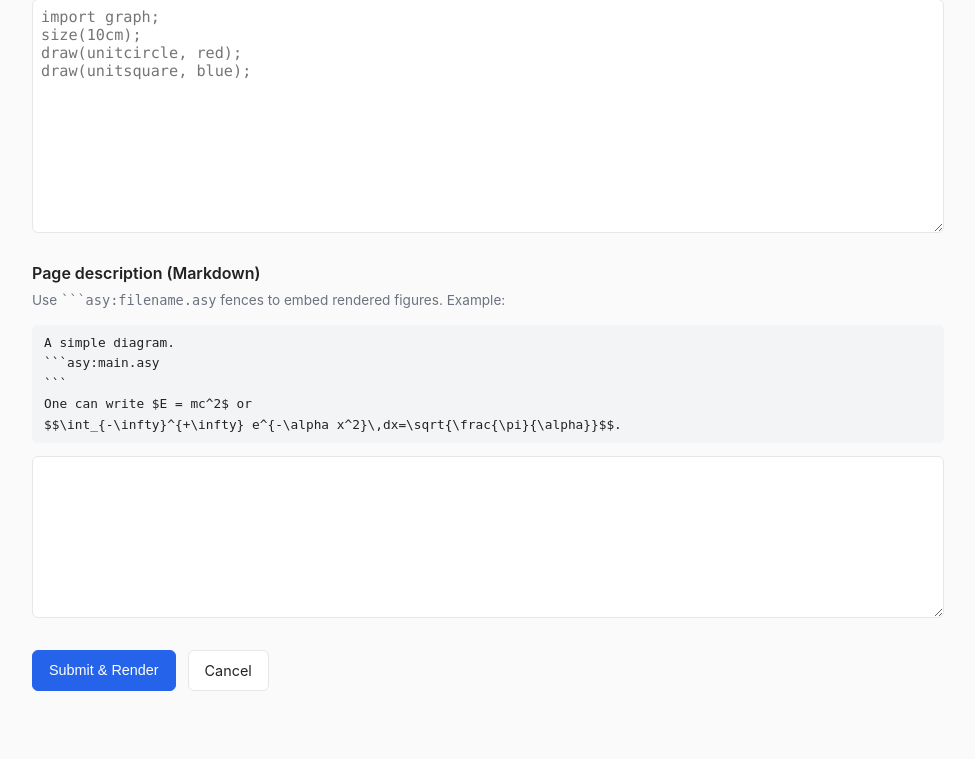
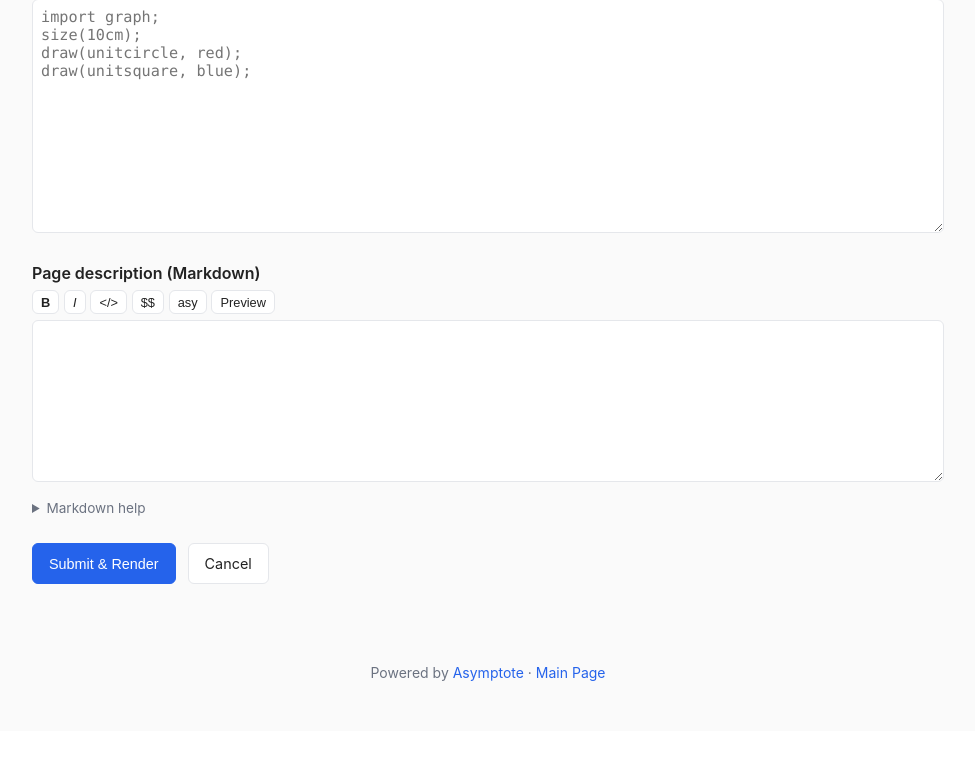
Before and after one commit to vectorgraphics/asymptote-wiki, a Flask app: page /new in a window 1280 px wide. Shown: the part 601-1360 px from the top of the page, without its empty margins (152-1127 px from the left). After the commit the page ends 1282 px from the top, so only its background shows below. Run offline with Flask 3, Linux system fonts and the light colour scheme; parts of the project's set-up code (start-up, migrations or seed data) failed here and were passed over; some libraries are stand-ins or nearby versions.

Commit message:
Add markdown toolbar and live preview to edit form
- Toolbar buttons: bold, italic, inline code, math block, asy fence
- Preview toggle renders markdown with basic styling (no external lib
  needed -- lightweight regex-based renderer for common tokens)
- Asy fences shown as placeholder boxes in preview
- Collapsible 'Markdown help' section replaces the old inline hint

````diff
--- a/static/style.css
+++ b/static/style.css
@@ -329,6 +329,33 @@ footer {
     color: #166534;
 }
 
+/* Markdown toolbar + preview */
+.md-toolbar {
+    display: flex;
+    gap: 0.3rem;
+    margin-bottom: 0.4rem;
+}
+.md-btn { font-size: 0.8rem; padding: 0.2rem 0.5rem; }
+.md-preview {
+    border: 1px solid var(--color-border, #e5e7eb);
+    border-radius: var(--radius, 6px);
+    padding: 0.75rem 1rem;
+    margin-top: 0.5rem;
+    background: #fafafa;
+    min-height: 3rem;
+}
+.md-preview .asy-placeholder {
+    background: #f0f9ff;
+    border: 1px dashed #93c5fd;
+    padding: 0.5rem;
+    border-radius: 4px;
+    font-family: monospace;
+    font-size: 0.85rem;
+    color: #2563eb;
+}
+.md-hint { margin-top: 0.5rem; font-size: 0.85rem; color: #6b7280; }
+.md-hint summary { cursor: pointer; }
+
 /* Search */
 .search-form {
     display: flex;
--- a/templates/edit.html
+++ b/templates/edit.html
@@ -63,17 +63,22 @@ draw(unitsquare, blue);">{{ '' }}</textarea>
 
     <div class="form-group">
         <label for="page_md">Page description (Markdown)</label>
-        <p class="hint">
-            Use <code>```asy:filename.asy</code> fences to embed rendered figures.
-            Example:
-        </p>
-        <pre class="hint-block">A simple diagram.
-```asy:main.asy
-```
-One can write $E = mc^2$ or
-$$\int_{-\infty}^{+\infty} e^{-\alpha x^2}\,dx=\sqrt{\frac{\pi}{\alpha}}$$.
-</pre>
+        <div class="md-toolbar">
+            <button type="button" class="btn btn-sm md-btn" data-md="bold" title="Bold"><strong>B</strong></button>
+            <button type="button" class="btn btn-sm md-btn" data-md="italic" title="Italic"><em>I</em></button>
+            <button type="button" class="btn btn-sm md-btn" data-md="code" title="Inline code">&lt;/&gt;</button>
+            <button type="button" class="btn btn-sm md-btn" data-md="math" title="Math block">$$</button>
+            <button type="button" class="btn btn-sm md-btn" data-md="asy" title="Asy fence">asy</button>
+            <button type="button" class="btn btn-sm md-btn" id="md-preview-toggle" title="Toggle preview">Preview</button>
+        </div>
         <textarea id="page_md" name="page_md" rows="8" class="code-input">{{ page.page_md if page and page.page_md else '' }}</textarea>
+        <div id="md-preview" class="md-preview" style="display:none;"></div>
+        <details class="md-hint">
+            <summary>Markdown help</summary>
+            <p>Use <code>```asy:filename.asy</code> fences to embed rendered figures.
+            Write $E = mc^2$ for inline math or
+            $$\int_{-\infty}^{+\infty} e^{-\alpha x^2}\,dx=\sqrt{\frac{\pi}{\alpha}}$$ for display math.</p>
+        </details>
     </div>
 
     <div class="form-actions">
@@ -144,5 +149,71 @@ form.addEventListener('submit', (e) => {
         })
         .catch(err => alert('Submit failed: ' + err));
 });
+
+// Markdown toolbar + preview
+const md = document.getElementById('page_md');
+const preview = document.getElementById('md-preview');
+const toggle = document.getElementById('md-preview-toggle');
+
+// Insert markdown syntax around selection
+document.querySelectorAll('.md-btn[data-md]').forEach(btn => {
+    btn.addEventListener('click', () => {
+        const start = md.selectionStart;
+        const end = md.selectionEnd;
+        const sel = md.value.substring(start, end);
+        let before = '', after = '', insert = sel;
+        switch (btn.dataset.md) {
+            case 'bold':   before = '**'; after = '**'; break;
+            case 'italic': before = '*';  after = '*';  break;
+            case 'code':   before = '`';  after = '`';  break;
+            case 'math':   before = '$$'; after = '$$\n'; insert = sel || 'math here'; break;
+            case 'asy':    before = '```asy:'; after = '.asy\n```\n'; insert = sel || 'main'; break;
+        }
+        if (!sel && btn.dataset.md !== 'asy' && btn.dataset.md !== 'math') {
+            insert = 'text';
+        }
+        md.setRangeText(before + insert + after, start, end, 'select');
+        md.focus();
+    });
+});
+
+// Toggle preview
+let previewOn = false;
+toggle.addEventListener('click', () => {
+    previewOn = !previewOn;
+    if (previewOn) {
+        // Basic markdown rendering (headings, bold, italic, code, math, lists)
+        let html = md.value
+            .replace(/&/g, '&amp;').replace(/</g, '&lt;').replace(/>/g, '&gt;')
+            // asy fences -> placeholder
+            .replace(/```asy:(\S+)\n```/g, '<div class="asy-placeholder">[asy: $1]</div>')
+            // display math
+            .replace(/\$\$([\s\S]*?)\$\$/g, '<div class="math-display">$$1$$</div>')
+            // inline math
+            .replace(/\$([^\n$]+)\$/g, '<span class="math-inline">$1</span>')
+            // code blocks
+            .replace(/```(\w*)\n([\s\S]*?)```/g, '<pre><code>$2</code></pre>')
+            // inline code
+            .replace(/`([^`]+)`/g, '<code>$1</code>')
+            // bold
+            .replace(/\*\*(.+?)\*\*/g, '<strong>$1</strong>')
+            // italic
+            .replace(/\*([^*]+)\*/g, '<em>$1</em>')
+            // headings
+            .replace(/^### (.+)$/gm, '<h3>$1</h3>')
+            .replace(/^## (.+)$/gm, '<h2>$1</h2>')
+            .replace(/^# (.+)$/gm, '<h1>$1</h1>')
+            // paragraphs
+            .replace(/\n\n/g, '</p><p>')
+            .replace(/\n/g, '<br>');
+        preview.innerHTML = '<p>' + html + '</p>';
+        preview.style.display = 'block';
+        toggle.textContent = 'Edit';
+    } else {
+        preview.style.display = 'none';
+        toggle.textContent = 'Preview';
+        md.focus();
+    }
+});
 </script>
 {% endblock %}
````
